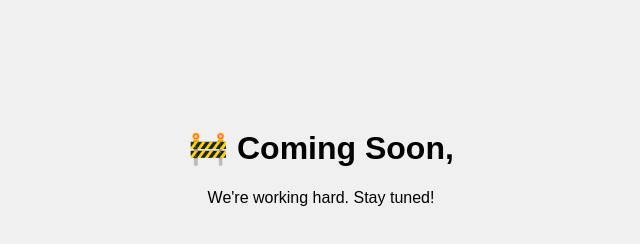
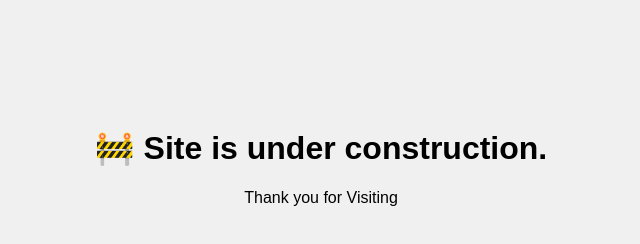
Before and after one commit to 20nanduc/coming-soon, a plain HTML site: page index.html in a window 1280 px wide. Shown: the whole page, without its empty margins (319-959 px from the left). Drawn offline with Linux system fonts and the light colour scheme.

Commit message:
text modified

```diff
--- a/index.html
+++ b/index.html
@@ -14,7 +14,7 @@
   </style>
 </head>
 <body>
-  <h1>🚧 Coming Soon,</h1>
-  <p>We're working hard. Stay tuned!</p>
+  <h1>🚧 Site is under construction.</h1>
+  <p>Thank you for Visiting</p>
 </body>
 </html>
```
